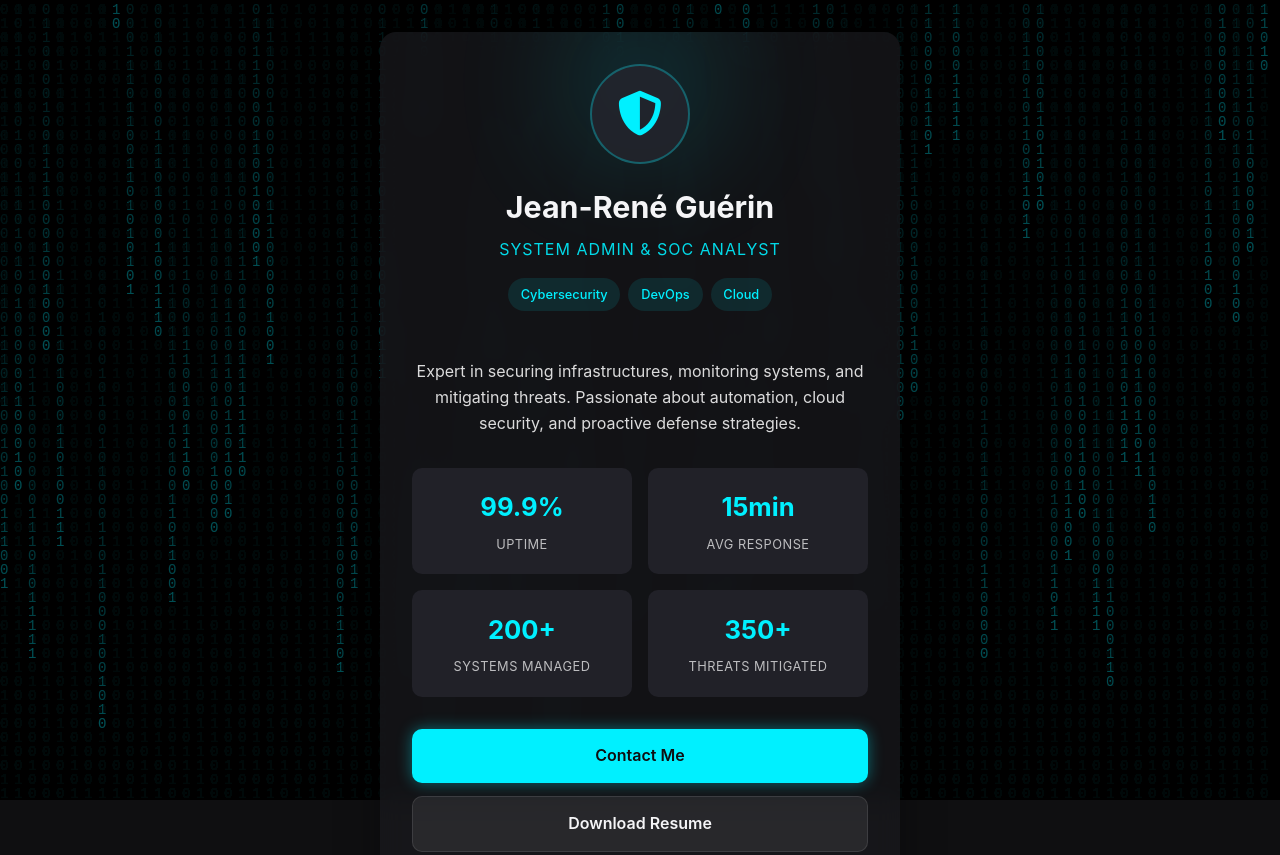
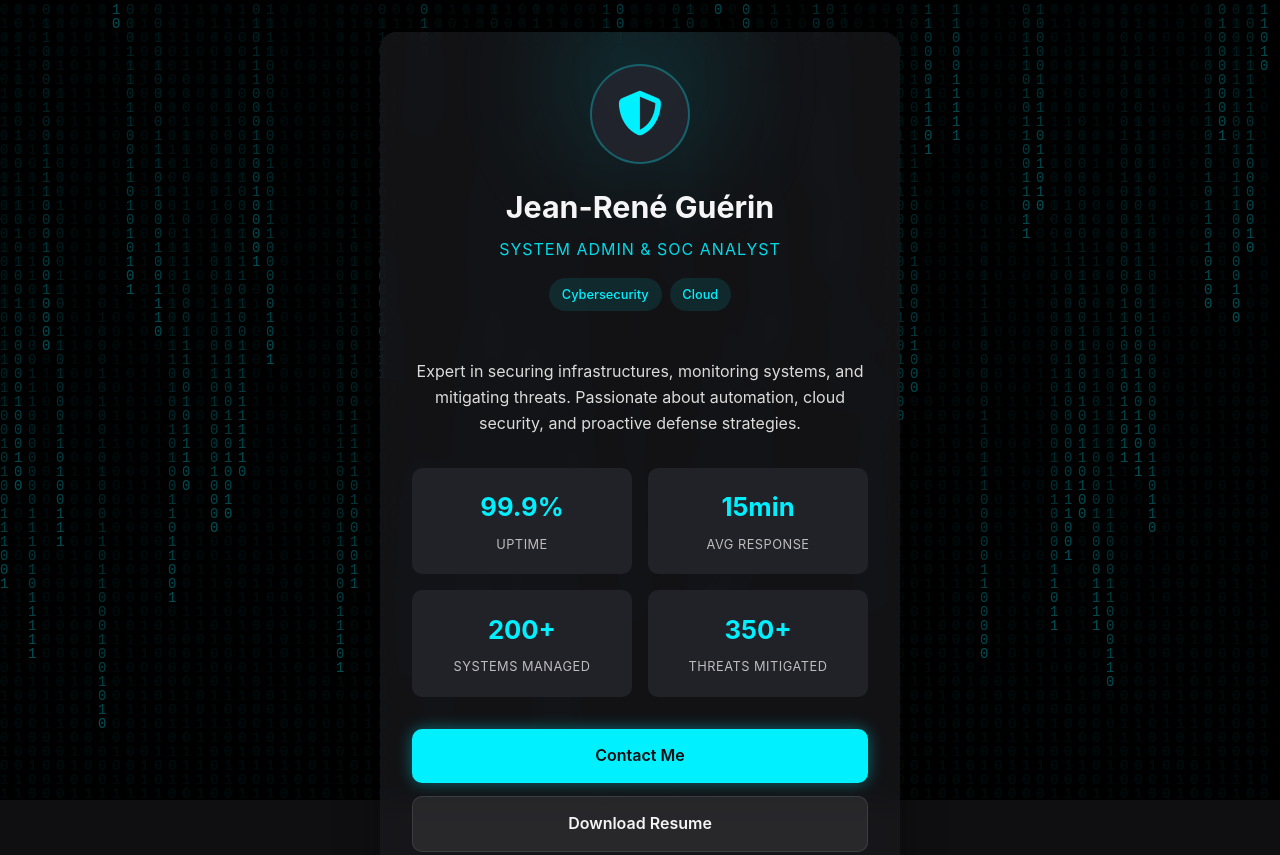
Before and after one commit to Si1S/portfolio, a plain HTML site: page index.html in a window 1280 px wide. Shown: the top 855 px of the page. Drawn offline with Linux system fonts and the light colour scheme; a script that the page names is missing.

Commit message:
Test commit signé

```diff
--- a/index.html
+++ b/index.html
@@ -434,7 +434,6 @@
       <div class="subtitle">System Admin & SOC Analyst</div>
       <div class="badge-container">
         <div class="badge">Cybersecurity</div>
-        <div class="badge">DevOps</div>
         <div class="badge">Cloud</div>
       </div>
     </div>
```
